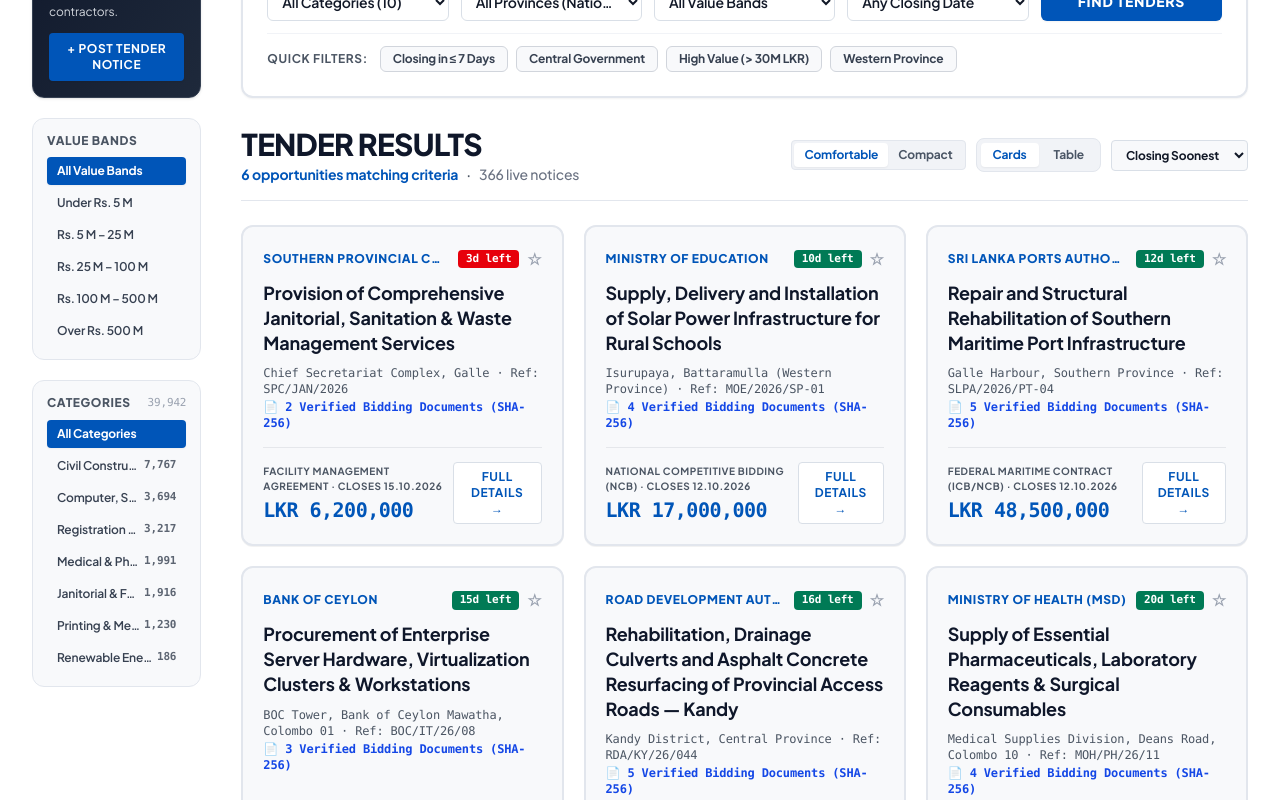
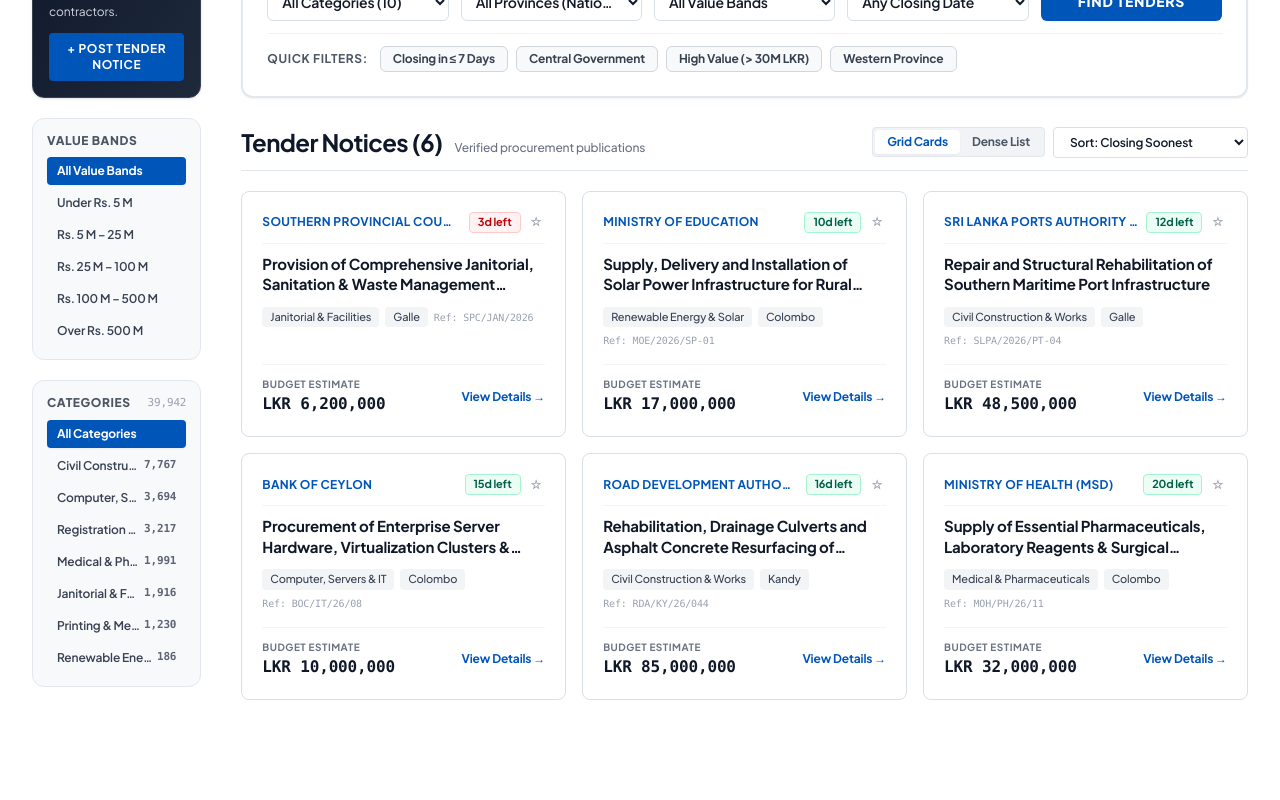
Before and after one commit to WAH-ISHAN/tender, a Next.js app in the folder web/: page / in a window 1280 px wide. Shown: the part 620-1420 px from the top of the page. Built offline with nearby package versions, Linux system fonts and the light colour scheme; a web font is replaced by a local one.

Commit message:
refactor(ui): clean human-designed tender cards and list directory without AI template look

```diff
--- a/web/src/app/(public)/page.tsx
+++ b/web/src/app/(public)/page.tsx
@@ -869,58 +869,40 @@
           </section>
 
           {/* 4. RESULTS HEADER & CONTROLS */}
-          <section className="mb-6">
-            <div className="flex flex-wrap items-center justify-between gap-4 pb-4 border-b border-[#E2E6ED]">
+          <section className="mb-5">
+            <div className="flex flex-wrap items-center justify-between gap-4 pb-3 border-b border-[#E2E6ED]">
 
-              <div>
-                <h3 className="text-2xl sm:text-3xl font-black text-[#0F172A] tracking-tight uppercase">
-                  TENDER RESULTS
+              <div className="flex items-baseline gap-3">
+                <h3 className="text-xl sm:text-2xl font-bold text-[#0F172A] tracking-tight">
+                  Tender Notices ({filteredTenders.length})
                 </h3>
-                <div className="flex flex-wrap items-center gap-2 text-sm text-[#4B5563] font-semibold mt-0.5">
-                  <span className="text-[#0055B8] font-bold">{filteredTenders.length} opportunities matching criteria</span>
-                  <span>·</span>
-                  <span className="text-gray-500 font-medium">366 live notices</span>
-                </div>
+                <span className="text-xs text-gray-500 font-medium hidden sm:inline">
+                  Verified procurement publications
+                </span>
               </div>
 
               {/* View Switcher, Density Switcher & Sort Selector */}
-              <div className="flex items-center gap-2.5">
-
-                {/* Density Switcher */}
-                <div className="hidden sm:flex items-center bg-[#F1F3F7] p-0.5 rounded border border-[#E2E6ED] text-xs font-bold">
-                  <button
-                    onClick={() => setDensity("comfortable")}
-                    className={`px-2.5 py-1 rounded ${density === "comfortable" ? "bg-white text-[#0055B8] shadow-xs" : "text-gray-600"}`}
-                  >
-                    Comfortable
-                  </button>
-                  <button
-                    onClick={() => setDensity("compact")}
-                    className={`px-2.5 py-1 rounded ${density === "compact" ? "bg-white text-[#0055B8] shadow-xs" : "text-gray-600"}`}
-                  >
-                    Compact
-                  </button>
-                </div>
+              <div className="flex items-center gap-2">
 
                 {/* View Switcher */}
-                <div className="segmented-bar p-0.5">
+                <div className="flex bg-[#F1F3F7] p-0.5 rounded border border-[#E2E6ED]">
                   <button
                     type="button"
                     onClick={() => setViewMode("cards")}
-                    className={`px-3 py-1 text-xs font-bold rounded ${
-                      viewMode === "cards" ? "bg-white text-[#0055B8] shadow-xs" : "text-gray-600"
+                    className={`px-3 py-1 text-xs font-bold rounded transition-all ${
+                      viewMode === "cards" ? "bg-white text-[#0055B8] shadow-xs" : "text-gray-600 hover:text-black"
                     }`}
                   >
-                    Cards
+                    Grid Cards
                   </button>
                   <button
                     type="button"
                     onClick={() => setViewMode("list")}
-                    className={`px-3 py-1 text-xs font-bold rounded ${
-                      viewMode === "list" ? "bg-white text-[#0055B8] shadow-xs" : "text-gray-600"
+                    className={`px-3 py-1 text-xs font-bold rounded transition-all ${
+                      viewMode === "list" ? "bg-white text-[#0055B8] shadow-xs" : "text-gray-600 hover:text-black"
                     }`}
                   >
-                    Table
+                    Dense List
                   </button>
                 </div>
 
@@ -928,12 +910,12 @@
                 <select
                   value={sortBy}
                   onChange={(e) => setSortBy(e.target.value)}
-                  className="bg-[#F8F9FB] border border-[#D9DFE7] rounded px-2.5 py-1.5 text-xs font-bold text-[#111827]"
+                  className="bg-white border border-[#D9DFE7] rounded px-3 py-1.5 text-xs font-semibold text-[#111827] outline-none"
                 >
-                  <option value="closing">Closing Soonest</option>
-                  <option value="newest">Newly Published</option>
-                  <option value="amountDesc">Highest Budget</option>
-                  <option value="amountAsc">Lowest Budget</option>
+                  <option value="closing">Sort: Closing Soonest</option>
+                  <option value="newest">Sort: Newly Published</option>
+                  <option value="amountDesc">Sort: Budget (High to Low)</option>
+                  <option value="amountAsc">Sort: Budget (Low to High)</option>
                 </select>
 
               </div>
@@ -941,130 +923,131 @@
             </div>
           </section>
 
-          {/* 5. RESULTS DISPLAY: CARDS VIEW OR DENSE TABLE VIEW */}
+          {/* 5. RESULTS DISPLAY: PROFESSIONAL HUMAN-DESIGNED CARDS OR TABLE */}
           {viewMode === "cards" ? (
-            <section className="grid grid-cols-1 md:grid-cols-2 xl:grid-cols-3 gap-5 mb-14">
+            <section className="grid grid-cols-1 md:grid-cols-2 xl:grid-cols-3 gap-4 mb-12">
               {filteredTenders.map((tender) => {
                 const isSaved = savedTenders.has(tender.id);
 
                 return (
-                  <div
+                  <article
                     key={tender.id}
                     onClick={() => { setQuickViewTender(tender); setDrawerTab("overview"); }}
-                    className="bg-[#F8F9FB] border-2 border-[#E2E6ED] hover:border-[#0055B8] rounded-xl p-5 flex flex-col justify-between min-h-[280px] shadow-2xs hover:shadow-md transition-all cursor-pointer group"
+                    className="bg-white border border-[#D9DFE7] hover:border-[#0055B8] rounded-lg p-5 flex flex-col justify-between transition-all hover:shadow-sm cursor-pointer group"
                   >
                     <div>
-                      {/* Who + Badge */}
-                      <div className="flex items-center justify-between text-xs mb-2.5">
-                        <span className="font-extrabold text-xs text-[#0055B8] uppercase tracking-wider truncate pr-2">
+                      {/* Top Authority & Urgency Row */}
+                      <div className="flex items-center justify-between gap-2 pb-2.5 mb-2.5 border-b border-gray-100 text-xs">
+                        <span className="font-bold text-[#0055B8] uppercase tracking-wide truncate">
                           {tender.entity}
                         </span>
-                        <div className="flex items-center gap-2 shrink-0">
-                          <span className={`font-mono font-black px-2 py-0.5 rounded text-[11px] ${
-                            tender.daysLeft <= 3 ? "bg-red-600 text-white" : "bg-emerald-700 text-white"
+                        <div className="flex items-center gap-1.5 shrink-0">
+                          <span className={`px-2 py-0.5 rounded text-[11px] font-bold ${
+                            tender.daysLeft <= 3
+                              ? "bg-red-50 text-red-700 border border-red-200"
+                              : "bg-emerald-50 text-emerald-800 border border-emerald-200"
                           }`}>
                             {tender.daysLeft}d left
                           </span>
                           <button
                             type="button"
                             onClick={(e) => toggleBookmark(e, tender.id)}
-                            className="text-gray-400 hover:text-yellow-500 text-base font-bold"
+                            title={isSaved ? "Remove from watchlist" : "Save to watchlist"}
+                            className="text-gray-400 hover:text-amber-500 font-bold px-1"
                           >
                             {isSaved ? "★" : "☆"}
                           </button>
                         </div>
                       </div>
 
-                      {/* Title */}
-                      <h4 className="text-lg font-bold leading-snug text-[#0F172A] mb-2.5 group-hover:text-[#0055B8] transition-colors">
+                      {/* Main Title */}
+                      <h4 className="text-[15px] font-bold text-gray-900 leading-snug mb-3 group-hover:text-[#0055B8] transition-colors line-clamp-2">
                         {tender.title}
                       </h4>
 
-                      {/* Location & Ref */}
-                      <div className="text-xs text-[#4B5563] font-medium mb-4 font-mono">
-                        <span>{tender.location}</span> · <span>Ref: {tender.ref}</span>
-                        {tender.hasDocuments && (
-                          <div className="text-blue-700 font-semibold mt-0.5">
-                            📄 {tender.docCount} Verified Bidding Documents (SHA-256)
-                          </div>
-                        )}
+                      {/* Key Meta Badges */}
+                      <div className="flex flex-wrap items-center gap-1.5 text-[11px] text-gray-600 mb-4">
+                        <span className="bg-gray-100 px-2 py-0.5 rounded text-gray-700 font-medium">
+                          {tender.categoryName}
+                        </span>
+                        <span className="bg-gray-100 px-2 py-0.5 rounded text-gray-700 font-medium">
+                          {tender.district}
+                        </span>
+                        <span className="text-gray-400 font-mono text-[10px]">
+                          Ref: {tender.ref}
+                        </span>
                       </div>
                     </div>
 
-                    {/* Value & Action */}
-                    <div className="pt-3.5 border-t border-[#E5E7EB] flex items-end justify-between">
+                    {/* Bottom Budget & Action */}
+                    <div className="pt-3 border-t border-gray-100 flex items-center justify-between">
                       <div>
-                        <div className="text-[10px] text-[#4B5563] uppercase font-bold tracking-wider mb-0.5">
-                          {tender.contractType} · Closes {tender.endDate}
+                        <div className="text-[10px] text-gray-500 font-bold uppercase tracking-wider">
+                          Budget Estimate
                         </div>
-                        <div className="text-xl font-black text-[#0055B8] font-mono tracking-tight">
+                        <div className="text-base font-black text-gray-900 font-mono">
                           {tender.amount}
                         </div>
                       </div>
 
-                      <button
-                        type="button"
-                        className="bg-white group-hover:bg-[#0055B8] group-hover:text-white border border-[#D9DFE7] text-[#0055B8] text-xs font-bold px-3 py-1.5 rounded transition-colors uppercase tracking-wider"
-                      >
-                        Full Details &rarr;
-                      </button>
+                      <span className="text-xs font-bold text-[#0055B8] group-hover:underline flex items-center gap-1">
+                        View Details &rarr;
+                      </span>
                     </div>
-                  </div>
+                  </article>
                 );
               })}
             </section>
           ) : (
             /* DENSE TABLE VIEW */
-            <section className="bg-white border-2 border-[#E2E6ED] rounded-xl overflow-hidden mb-14 shadow-xs">
+            <section className="bg-white border border-[#D9DFE7] rounded-lg overflow-hidden mb-12 shadow-2xs">
               <div className="overflow-x-auto">
                 <table className="w-full text-left text-xs sm:text-sm">
-                  <thead className="bg-[#F8F9FB] border-b-2 border-[#E2E6ED] text-[#4B5563] font-bold uppercase tracking-wider text-[11px]">
+                  <thead className="bg-[#F8F9FB] border-b border-[#D9DFE7] text-gray-600 font-bold uppercase tracking-wider text-[11px]">
                     <tr>
-                      <th className={`px-4 ${density === "compact" ? "py-2" : "py-3.5"}`}>Organization &amp; Ref</th>
-                      <th className={`px-4 ${density === "compact" ? "py-2" : "py-3.5"}`}>Scope &amp; Title</th>
-                      <th className={`px-4 ${density === "compact" ? "py-2" : "py-3.5"}`}>Category / Type</th>
-                      <th className={`px-4 ${density === "compact" ? "py-2" : "py-3.5"}`}>Closing / Status</th>
-                      <th className={`px-4 ${density === "compact" ? "py-2" : "py-3.5"} text-right`}>Value (LKR)</th>
-                      <th className={`px-4 ${density === "compact" ? "py-2" : "py-3.5"} text-center`}>Action</th>
+                      <th className="px-4 py-3">Procuring Entity &amp; Ref</th>
+                      <th className="px-4 py-3">Tender Title</th>
+                      <th className="px-4 py-3">Category</th>
+                      <th className="px-4 py-3">Closing Date</th>
+                      <th className="px-4 py-3 text-right">Value (LKR)</th>
+                      <th className="px-4 py-3 text-center">Action</th>
                     </tr>
                   </thead>
-                  <tbody className="divide-y divide-[#E5E7EB] font-medium text-[#111827]">
+                  <tbody className="divide-y divide-gray-200 font-medium text-gray-900">
                     {filteredTenders.map((tender) => {
                       const isSaved = savedTenders.has(tender.id);
                       return (
                         <tr
                           key={tender.id}
                           onClick={() => { setQuickViewTender(tender); setDrawerTab("overview"); }}
-                          className="hover:bg-blue-50/50 cursor-pointer transition-colors"
+                          className="hover:bg-blue-50/40 cursor-pointer transition-colors"
                         >
-                          <td className={`px-4 ${density === "compact" ? "py-2" : "py-3.5"}`}>
+                          <td className="px-4 py-3">
                             <div className="font-bold text-[#0055B8]">{tender.entity}</div>
-                            {density === "comfortable" && (
-                              <div className="text-xs text-gray-500 font-mono">{tender.ref}</div>
-                            )}
+                            <div className="text-[11px] text-gray-500 font-mono">{tender.ref}</div>
                           </td>
-                          <td className={`px-4 font-bold text-[#0F172A] max-w-sm ${density === "compact" ? "py-2 truncate" : "py-3.5"}`}>
+                          <td className="px-4 py-3 font-bold text-gray-900 max-w-sm">
                             {tender.title}
                           </td>
-                          <td className={`px-4 text-xs font-semibold text-gray-600 ${density === "compact" ? "py-2" : "py-3.5"}`}>
+                          <td className="px-4 py-3 text-xs text-gray-600">
                             <span className="bg-gray-100 px-2 py-0.5 rounded text-[11px]">
                               {tender.categoryName}
                             </span>
                           </td>
-                          <td className={`px-4 whitespace-nowrap font-mono text-xs ${density === "compact" ? "py-2" : "py-3.5"}`}>
-                            <span className={tender.daysLeft <= 3 ? "text-red-700 font-bold bg-red-100 px-2 py-0.5 rounded" : "text-emerald-800 font-bold bg-emerald-50 px-2 py-0.5 rounded"}>
+                          <td className="px-4 py-3 whitespace-nowrap font-mono text-xs">
+                            <span className={tender.daysLeft <= 3 ? "text-red-700 font-bold bg-red-50 px-2 py-0.5 rounded border border-red-200" : "text-emerald-800 font-bold bg-emerald-50 px-2 py-0.5 rounded border border-emerald-200"}>
                               {tender.endDate} ({tender.daysLeft}d left)
                             </span>
                           </td>
-                          <td className={`px-4 font-mono font-black text-right text-[#0055B8] whitespace-nowrap ${density === "compact" ? "py-2 text-sm" : "py-3.5 text-base"}`}>
+                          <td className="px-4 py-3 font-mono font-black text-right text-gray-900 whitespace-nowrap">
                             {tender.amount}
                           </td>
-                          <td className={`px-4 text-center whitespace-nowrap ${density === "compact" ? "py-2" : "py-3.5"}`}>
+                          <td className="px-4 py-3 text-center whitespace-nowrap">
                             <div className="flex items-center justify-center gap-2">
                               <button
                                 type="button"
                                 onClick={(e) => toggleBookmark(e, tender.id)}
-                                className="text-gray-400 hover:text-yellow-500 font-bold"
+                                className="text-gray-400 hover:text-amber-500 font-bold"
                               >
                                 {isSaved ? "★" : "☆"}
                               </button>
```
